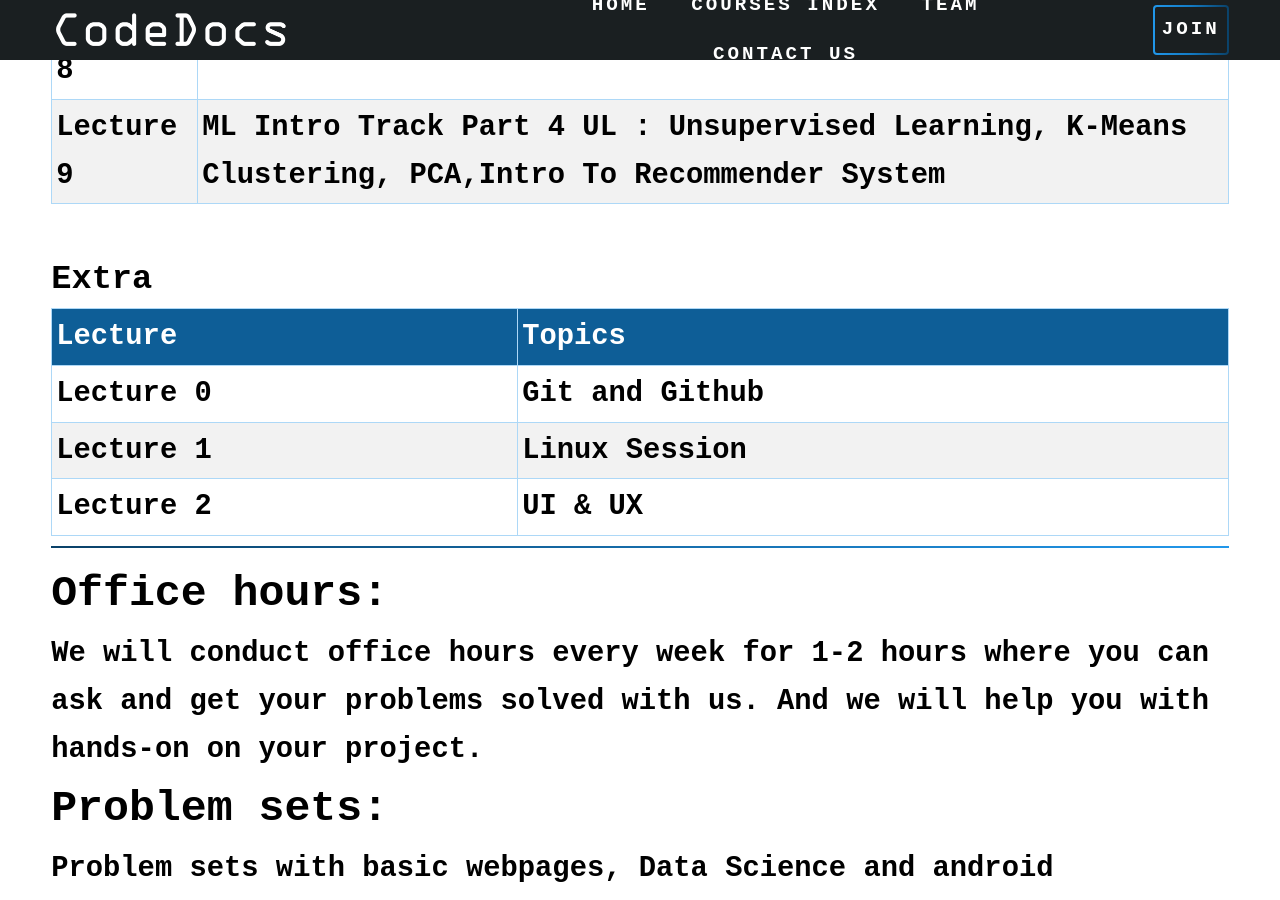
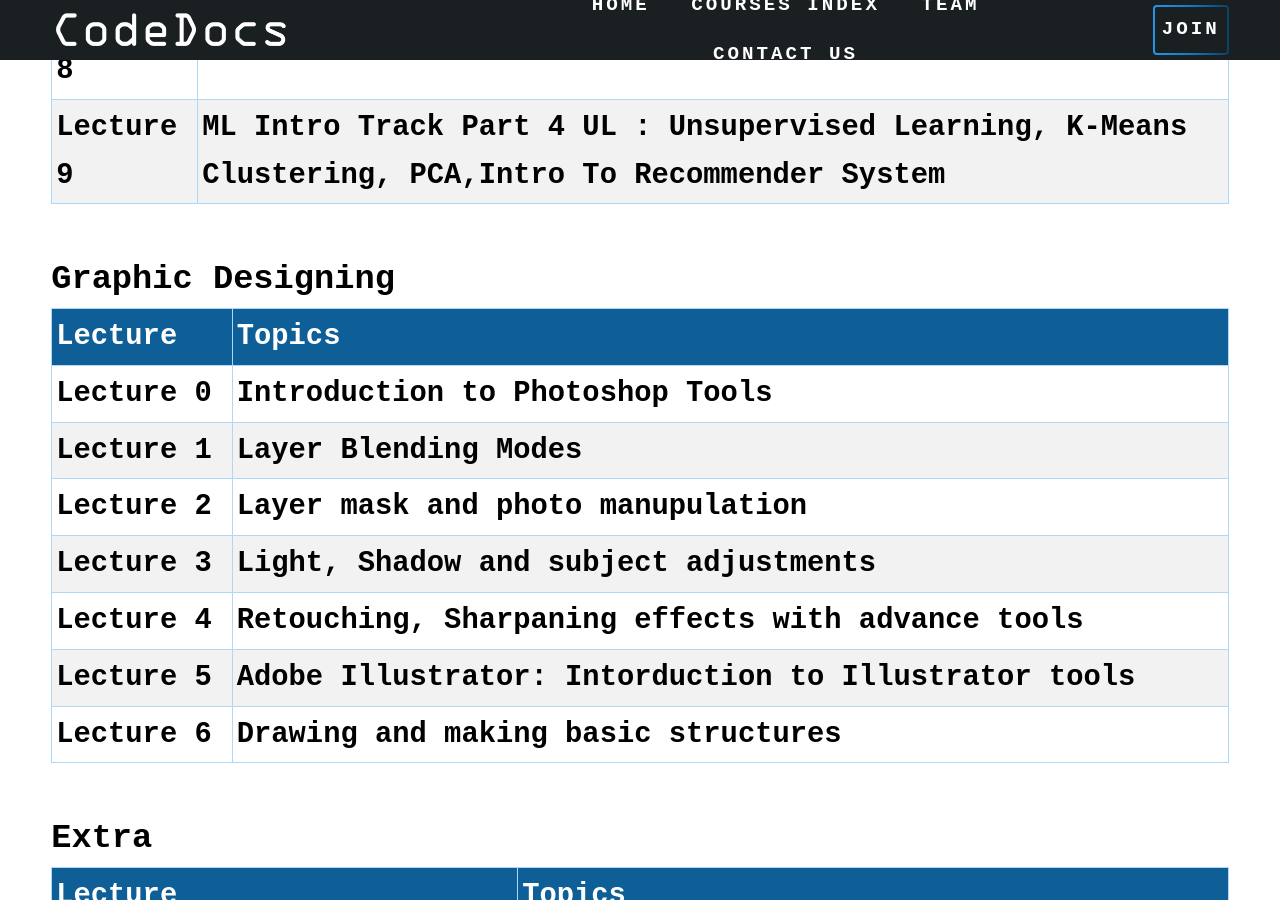
Before and after one commit to CodeDocsJECRC/codedocsjecrc.github.io, a Jekyll site: the page built from CD201/index.html, in a window 1280 px wide and 900 px high, scrolled down 4584 px. Built offline with Jekyll 4.4.1, drawn with Linux system fonts in a browser that asks for light colours; nearby versions of some CDN libraries; some web fonts are replaced; some of the changed text lies outside the part shown.

Commit message:
graphic design course update

```diff
--- a/CD201/index.html
+++ b/CD201/index.html
@@ -10,7 +10,7 @@ id: CD201
   <div class="container-wide">
   <h1>CD201</h1>
   <h2>CodeDocs Course 201</h2>
-  <a href="#" class="btn">
+  <a href="/CD201/register" class="btn">
     Register
   </a>
   <br><br>
@@ -172,7 +172,7 @@ id: CD201
     </table>
     <br>
 
-    <h3>Data Science w/ Python!</h3>
+    <h3>Data Science with Python!</h3>
     <table class="calendar-table">
       <thead>
         <tr>
@@ -221,6 +221,49 @@ id: CD201
         <tr>
           <td>Lecture 9</td>
           <td>ML Intro Track Part 4 UL : Unsupervised Learning, K-Means Clustering, PCA,Intro To Recommender System </td>
+        </tr>
+      </tbody>
+    </table>
+    <br>
+
+
+    <h3>Graphic Designing</h3>
+    <table class="calendar-table">
+      <thead>
+        <tr>
+          <th>Lecture </th>
+          <th>Topics </th>
+        </tr>
+      </thead>
+
+      <tbody>
+        <tr>
+          <td>Lecture 0 </td>
+          <td>Introduction to Photoshop Tools</td>
+        </tr>
+        <tr>
+          <td>Lecture 1</td>
+          <td>Layer Blending Modes</td>
+        </tr>
+        <tr>
+          <td>Lecture 2</td>
+          <td>Layer mask and photo manupulation</td>
+        </tr>
+        <tr>
+          <td>Lecture 3</td>
+          <td>Light, Shadow and subject adjustments</td>
+        </tr>
+        <tr>
+          <td>Lecture 4</td>
+          <td>Retouching, Sharpaning effects with advance tools</td>
+        </tr>
+        <tr>
+          <td>Lecture 5</td>
+          <td>Adobe Illustrator: Intorduction to Illustrator tools</td>
+        </tr>
+        <tr>
+          <td>Lecture 6</td>
+          <td>Drawing and making basic structures</td>
         </tr>
       </tbody>
     </table>
--- a/_includes/header.html
+++ b/_includes/header.html
@@ -9,7 +9,7 @@
       <nav id="main-nav" class="mobile-only">
         <ul>
           <li><a href="/">Home</a></li>
-          <li><a href="/courses">Courses Index</a></li>
+          <li><a href="/CD201">Courses Index</a></li>
           <li><a href="/team">Team</a></li>
           <li><a href="#contact">Contact Us</a></li>
         </ul>
--- a/index.html
+++ b/index.html
@@ -20,7 +20,7 @@ id: home
             <span>Venue: TBD</span>
           </p>
         </div>
-        <a href="http://cd201.codedocs.org" class="btn main-btn">Details</a>
+        <a href="/CD201" class="btn main-btn">Details</a>
       </div>
     </div>
     <span id="quote" class="extra">{ }</span>
```
Also changed, not shown: CD201/register.html (added, +12 -0 lines).
